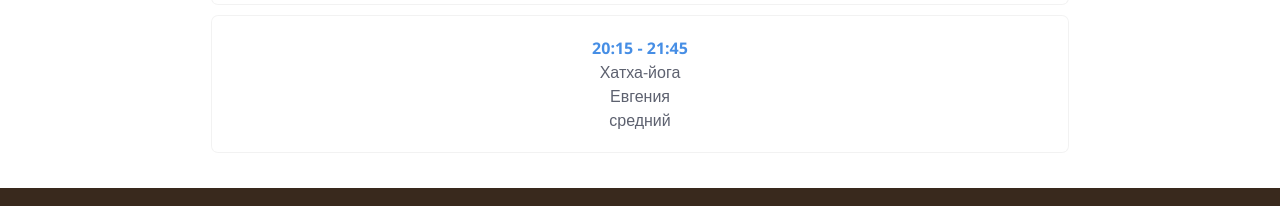
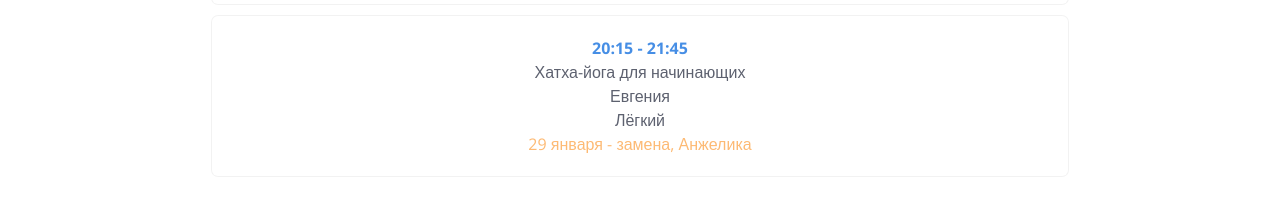
Before and after one commit to walborn/yogaclubom, a Next.js app: page /schedule in a window 1280 px wide. Shown: the part 404-610 px from the top of the page. Built offline with nearby package versions, Linux system fonts and the light colour scheme.

Commit message:
feat: change schedule

```diff
--- a/app/schedule/lessons.ts
+++ b/app/schedule/lessons.ts
@@ -104,14 +104,23 @@ export const lessons = [
     master: 'Ирина',
     // note: 'отмена 1 января',
   },
+  // {
+  //   day: 'Ср',
+  //   time: '20:15',
+  //   duration: 90,
+  //   title: 'Хатха-йога',
+  //   level: 'средний',
+  //   master: 'Евгения',
+  //   // note: 'отмена 1 января',
+  // },
   {
     day: 'Ср',
     time: '20:15',
     duration: 90,
-    title: 'Хатха-йога',
-    level: 'средний',
+    title: 'Хатха-йога для начинающих',
+    level: 'Лёгкий',
     master: 'Евгения',
-    // note: 'отмена 1 января',
+    note: '29 января - замена, Анжелика',
   },
   {
     day: 'Чт',
@@ -215,6 +224,15 @@ export const lessons = [
   },
   {
     day: 'Вс',
+    time: '11:00',
+    duration: 90,
+    title: 'Хатха-йога',
+    level: 'Любой',
+    master: 'Алексей',
+    note: 'по предварительной записи',
+  },
+  {
+    day: 'Вс',
     time: '17:15',
     duration: 90,
     title: 'Йога для беременных',
```
